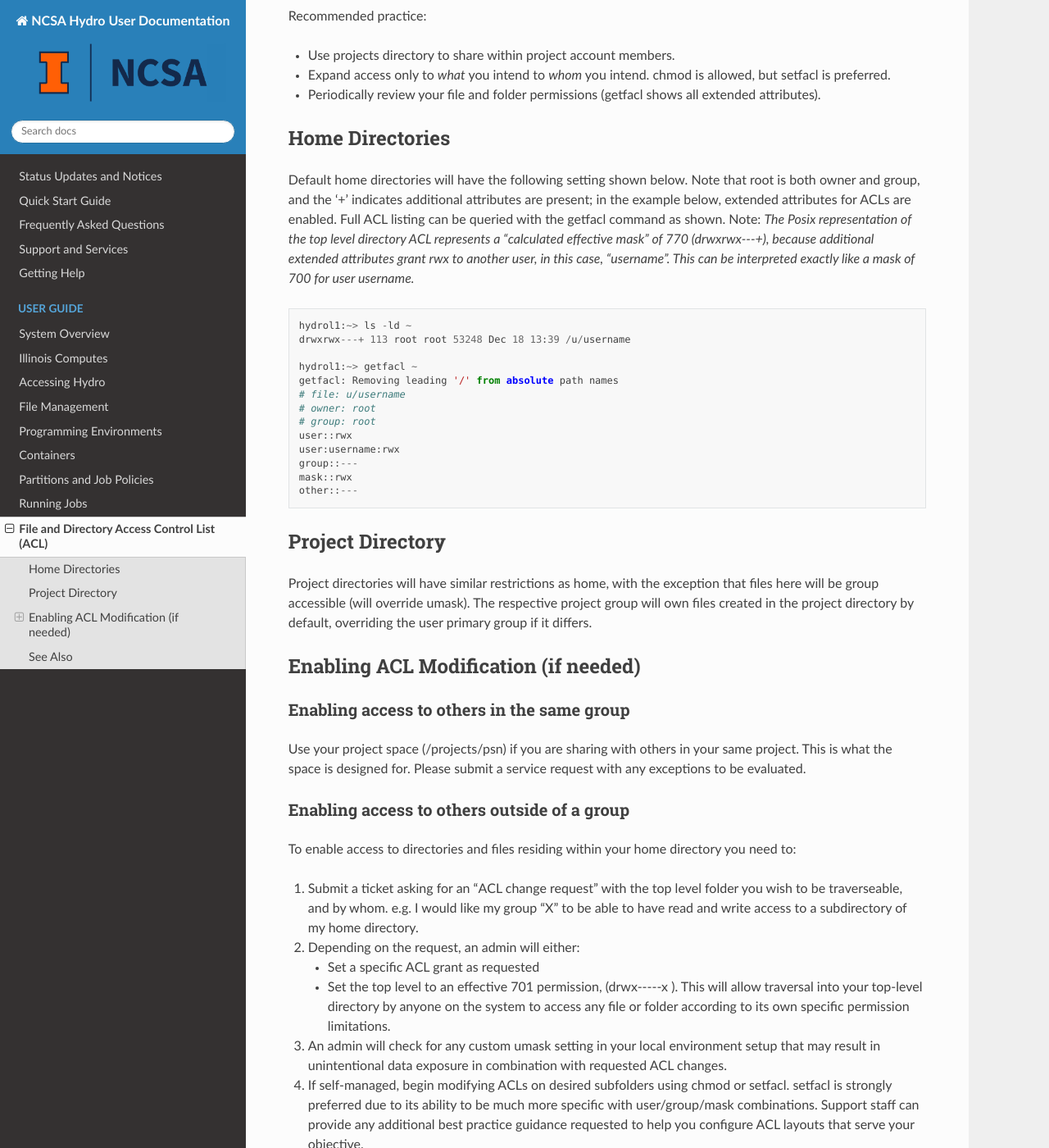
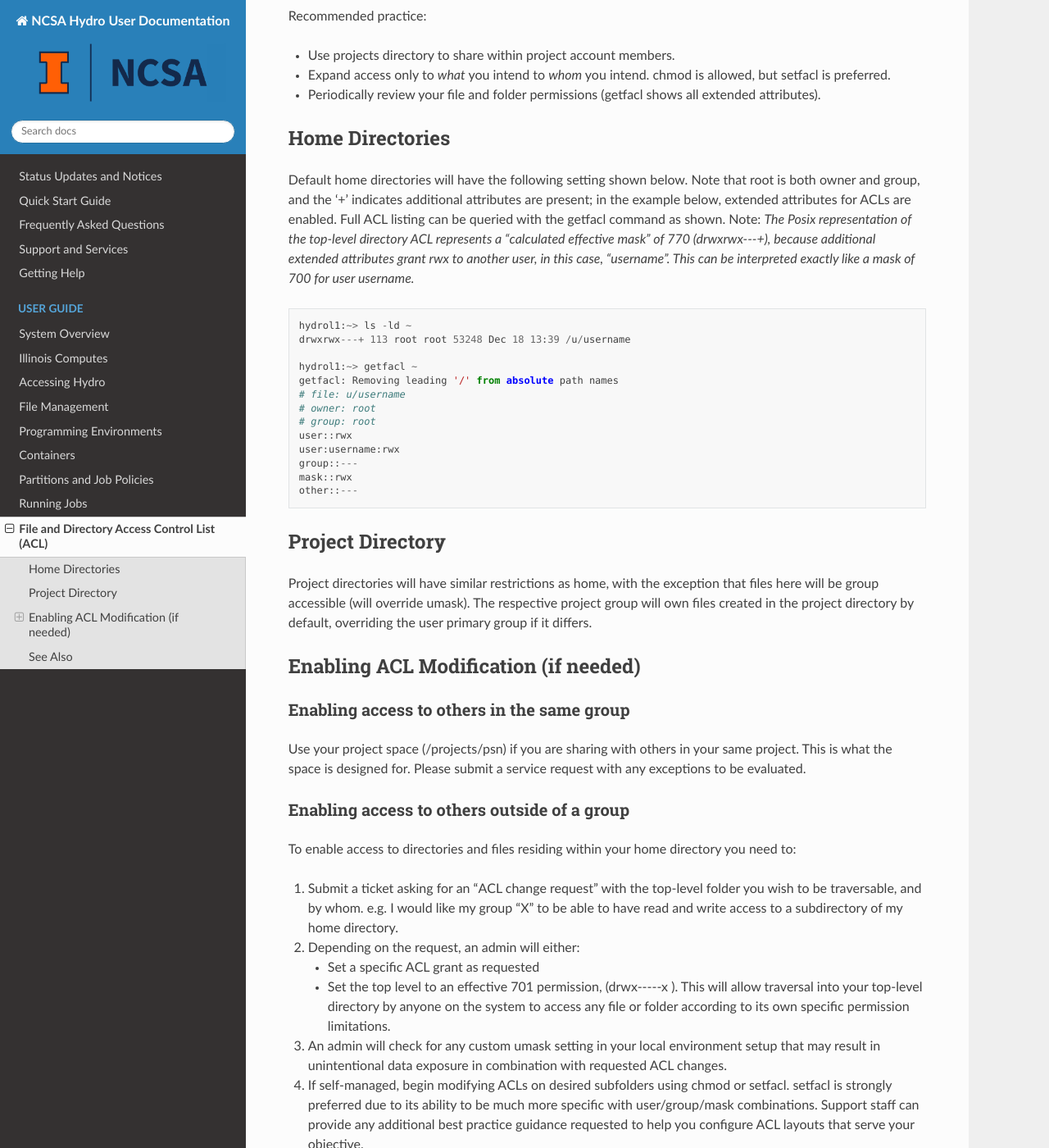
Before and after one commit to ncsa/hydro_documentation, a Sphinx documentation site: the page built from docs/source/user-guide/acl.rst, in a window 1280 px wide and 1400 px high, scrolled down 392 px. Shown: the whole window at 82% size. Built offline with Sphinx 7.4.7 and the Read the Docs theme 2.0.0, drawn with Linux system fonts in a browser that asks for light colours; some of the changed text lies outside the part shown.

Commit message:
Update acl.rst fixed typos

```diff
--- a/docs/source/user-guide/acl.rst
+++ b/docs/source/user-guide/acl.rst
@@ -9,7 +9,7 @@
 
 -  Default ACL for new file creation is 600 instead of 644 (**default umask changing from 022 to 077**).
 -  All **top level folders will not permit ACL changes by users** (home, projects).
--  Though ACL expansion of subfolders isn't permitted by default, a **service request can be made to enable either ACL self management or a specific ACL change enabled by administrators**.
+-  Though ACL expansion of subfolders isn't permitted by default, a **service request can be made to enable either ACL self-management or a specific ACL change enabled by administrators**.
 
 Recommended practice:
 
@@ -25,7 +25,7 @@
 Default home directories will have the following setting shown below.
 Note that root is both owner and group, and the '+' indicates additional attributes are present; in the example below, extended attributes for ACLs are enabled.
 Full ACL listing can be queried with the getfacl command as shown.
-Note: *The Posix representation of the top level directory ACL represents a "calculated effective mask" of 770 (drwxrwx\--\-+), because additional extended attributes grant rwx to another user, in this case, "username".
+Note: *The Posix representation of the top-level directory ACL represents a "calculated effective mask" of 770 (drwxrwx\--\-+), because additional extended attributes grant rwx to another user, in this case, "username".
 This can be interpreted exactly like a mask of 700 for user username.*
 
 .. code-block::
@@ -70,7 +70,7 @@
 
 To enable access to directories and files residing within your home directory you need to:
 
-#. Submit a ticket asking for an "ACL change request" with the top level folder you wish to be traverseable, and by whom. e.g. I would like my group "X" to be able to have read and write access to a subdirectory of my home directory.
+#. Submit a ticket asking for an "ACL change request" with the top-level folder you wish to be traversable, and by whom. e.g. I would like my group "X" to be able to have read and write access to a subdirectory of my home directory.
 
 #. Depending on the request, an admin will either:
 
```
